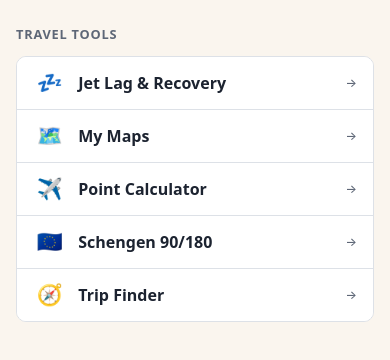
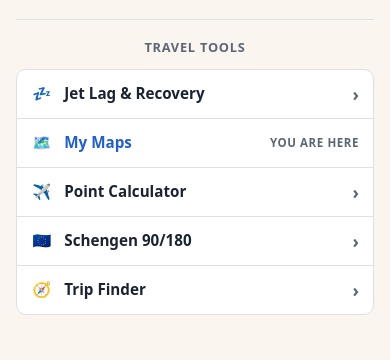
Before and after one commit to alvin-lam/my-maps, a plain HTML site: page index.html in a window 390 px wide. Shown: the part 1063-1423 px from the top of the page. Drawn offline with nearby package versions, Linux system fonts and the light colour scheme.

Commit message:
Replace Travel Tools with the version from schengen-90-days
Co-Authored-By: Claude Opus 5.5 <noreply@anthropic.com>
Claude-Session: https://claude.ai/code/session_01QiBPmsajUDYGBpgYGFXvLE

```diff
--- a/css/styles.css
+++ b/css/styles.css
@@ -402,36 +402,35 @@ body.has-install-banner { padding-bottom: var(--install-banner-height, 140px); }
 .disclaimer a { color: inherit; text-decoration: underline; }
 .disclaimer a:hover, .disclaimer a:focus-visible { color: var(--text); }
 
-/* Travel Tools: links to the other All Trips Considered tools.
-   Square buttons on desktop, a simple list on phones. Colors follow the app's theme and color scheme. */
-.travel-tools {
-  --tt-bg: var(--surface); --tt-border: var(--border); --tt-text: var(--text);
-  --tt-muted: var(--muted); --tt-accent: var(--primary); --tt-hover: var(--bg);
-  margin: 28px auto 0; max-width: 880px; text-align: center;
+/* Travel Tools: links to other All Trips Considered tools.
+   Wider screens: a row of buttons (name, then icon).
+   Phones: a list, one tool per row (icon, name, arrow). */
+.quick-links { margin-top: 22px; padding-top: 18px; border-top: 1px solid var(--border); text-align: center; }
+.quick-links h2 { margin: 0 0 12px; font-size: .8rem; font-weight: 700; letter-spacing: .06em; text-transform: uppercase; color: var(--muted); }
+.quick-links ul { list-style: none; margin: 0; padding: 0; display: flex; flex-wrap: wrap; justify-content: center; gap: 8px; }
+.quick-links a {
+  display: inline-flex; align-items: center; gap: 6px; height: 44px; padding: 0 14px;
+  border: 1px solid var(--border); border-radius: 8px; background: var(--surface);
+  color: var(--text); font-size: .9rem; font-weight: 600; text-decoration: none;
 }
-.tt-title { margin: 0 0 12px; font-size: .8rem; font-weight: 700; letter-spacing: .06em; text-transform: uppercase; color: var(--tt-muted); }
-.tt-list { list-style: none; margin: 0; padding: 0; display: grid; grid-template-columns: repeat(5, 1fr); gap: 10px; }
-.tt-link {
-  display: flex; flex-direction: column; align-items: center; justify-content: center; gap: 4px;
-  height: 100%; min-height: 104px; padding: 14px 8px;
-  border: 1px solid var(--tt-border); border-radius: 0; background: var(--tt-bg);
-  color: var(--tt-text); text-decoration: none; font-weight: 600; font-size: .9rem; line-height: 1.25;
-  transition: border-color .15s, background .15s;
+.quick-links .ql-icon { order: 2; }
+.quick-links .ql-arrow { display: none; }
+.quick-links a:hover { border-color: var(--brand-link); color: var(--brand-link); }
+.quick-links a:focus-visible { outline: 2px solid var(--primary); outline-offset: 2px; }
+.quick-links a[aria-current="page"] { border-color: var(--brand-link); color: var(--brand-link); }
+@media (max-width: 600px) {
+  .quick-links ul { display: block; max-width: 420px; margin: 0 auto; border: 1px solid var(--border); border-radius: 10px; background: var(--surface); overflow: hidden; text-align: left; }
+  .quick-links li + li { border-top: 1px solid var(--border); }
+  .quick-links a { display: flex; gap: 12px; height: 48px; border: 0; border-radius: 0; background: transparent; font-size: .95rem; }
+  .quick-links .ql-icon { order: 0; width: 1.4em; text-align: center; }
+  .quick-links .ql-arrow { display: inline; margin-left: auto; color: var(--muted); font-size: 1.1rem; }
+  .quick-links a[aria-current="page"] .ql-arrow { font-size: .72rem; font-weight: 700; letter-spacing: .05em; text-transform: uppercase; }
+  .quick-links a:hover { background: var(--bg); }
+  .quick-links a:focus-visible { outline-offset: -2px; }
+  .quick-links .ql-name, .quick-links .ql-arrow { white-space: nowrap; }
 }
-.disclaimer .tt-link { text-decoration: none; color: var(--tt-text); }
-.tt-emoji { font-size: 1.6rem; line-height: 1; }
-.tt-arrow { font-size: .75rem; font-weight: 500; color: var(--tt-muted); }
-.tt-link:hover { border-color: var(--tt-accent); background: var(--tt-hover); }
-.tt-link:hover .tt-arrow { color: var(--tt-accent); }
-.tt-link:focus-visible { outline: 2px solid var(--tt-accent); outline-offset: 2px; }
-.tt-link[aria-current="page"] { border: 2px solid var(--tt-accent); cursor: default; }
-.tt-link[aria-current="page"] .tt-arrow { color: var(--tt-accent); font-weight: 700; letter-spacing: .04em; }
-@media (max-width: 600px) {
-  .travel-tools { text-align: left; }
-  .tt-list { display: block; border: 1px solid var(--tt-border); border-radius: 10px; background: var(--tt-bg); overflow: hidden; }
-  .tt-list li + li { border-top: 1px solid var(--tt-border); }
-  .tt-link { flex-direction: row; justify-content: flex-start; gap: 12px; width: auto; min-height: 52px; padding: 12px 16px; border: 0; font-size: 1rem; }
-  .tt-emoji { font-size: 1.3rem; width: 1.6em; text-align: center; }
-  .tt-name { flex: 1; }
-  .tt-link[aria-current="page"] { border: 0; box-shadow: inset 3px 0 0 var(--tt-accent); }
+/* Very narrow phones: a check mark instead of "You are here" keeps one line per row. */
+@media (max-width: 360px) {
+  .quick-links a[aria-current="page"] .ql-arrow { font-size: 0; }
+  .quick-links a[aria-current="page"] .ql-arrow::after { content: "\2713"; font-size: 1rem; letter-spacing: 0; }
 }
--- a/index.html
+++ b/index.html
@@ -263,14 +263,14 @@
       <p><button type="button" class="btn btn-ghost" id="install-open" hidden>Install app</button></p>
       <img src="assets/icon.png?v=3" alt="My Maps icon" width="75" height="75" class="footer-icon">
       <p class="copyright">© <span id="copyright-year">2026</span> <a href="https://alltripsconsidered.com">All Trips Considered</a>. All rights reserved.</p>
-      <nav class="travel-tools" aria-labelledby="travel-tools-title">
-        <h2 id="travel-tools-title" class="tt-title">Travel Tools</h2>
-        <ul class="tt-list">
-          <li><a class="tt-link" href="https://jetlag.alltripsconsidered.com"><span class="tt-emoji" aria-hidden="true">💤</span><span class="tt-name">Jet Lag &amp; Recovery</span><span class="tt-arrow">→</span></a></li>
-          <li><a class="tt-link" href="https://mymaps.alltripsconsidered.com"><span class="tt-emoji" aria-hidden="true">🗺️</span><span class="tt-name">My Maps</span><span class="tt-arrow">→</span></a></li>
-          <li><a class="tt-link" href="https://points.alltripsconsidered.com"><span class="tt-emoji" aria-hidden="true">✈️</span><span class="tt-name">Point Calculator</span><span class="tt-arrow">→</span></a></li>
-          <li><a class="tt-link" href="https://90days.alltripsconsidered.com"><span class="tt-emoji" aria-hidden="true">🇪🇺</span><span class="tt-name">Schengen 90/180</span><span class="tt-arrow">→</span></a></li>
-          <li><a class="tt-link" href="https://tripfinder.alltripsconsidered.com"><span class="tt-emoji" aria-hidden="true">🧭</span><span class="tt-name">Trip Finder</span><span class="tt-arrow">→</span></a></li>
+      <nav class="quick-links" aria-labelledby="quick-links-title">
+        <h2 id="quick-links-title">Travel Tools</h2>
+        <ul>
+          <li><a href="https://jetlag.alltripsconsidered.com"><span class="ql-icon" aria-hidden="true">💤</span><span class="ql-name">Jet Lag &amp; Recovery</span><span class="ql-arrow" aria-hidden="true">›</span></a></li>
+          <li><a href="https://mymaps.alltripsconsidered.com" aria-current="page"><span class="ql-icon" aria-hidden="true">🗺️</span><span class="ql-name">My Maps</span><span class="ql-arrow" aria-hidden="true">You are here</span></a></li>
+          <li><a href="https://points.alltripsconsidered.com"><span class="ql-icon" aria-hidden="true">✈️</span><span class="ql-name">Point Calculator</span><span class="ql-arrow" aria-hidden="true">›</span></a></li>
+          <li><a href="https://90days.alltripsconsidered.com"><span class="ql-icon" aria-hidden="true">🇪🇺</span><span class="ql-name">Schengen 90/180</span><span class="ql-arrow" aria-hidden="true">›</span></a></li>
+          <li><a href="https://tripfinder.alltripsconsidered.com"><span class="ql-icon" aria-hidden="true">🧭</span><span class="ql-name">Trip Finder</span><span class="ql-arrow" aria-hidden="true">›</span></a></li>
         </ul>
       </nav>
     </footer>
@@ -296,7 +296,6 @@
 
 <script src="js/install.js"></script>
 <script src="js/back-to-top.js"></script>
-<script src="js/travel-tools.js"></script>
 <script src="https://cdn.jsdelivr.net/npm/d3@7.9.0/dist/d3.min.js"></script>
 <script src="https://cdn.jsdelivr.net/npm/topojson-client@3.1.0/dist/topojson-client.min.js"></script>
 <script src="js/map.js"></script>
--- a/js/travel-tools.js
+++ /dev/null
@@ -1,12 +0,0 @@
-/* Travel Tools: mark the link for the site being viewed.
-   The matching link gets aria-current="page" and "YOU ARE HERE" in place of its arrow. */
-(function () {
-  "use strict";
-  var host = location.hostname.replace(/^www\./, "");
-  document.querySelectorAll(".tt-link").forEach(function (a) {
-    var arrow = a.querySelector(".tt-arrow");
-    var match = a.hostname.replace(/^www\./, "") === host;
-    if (match) a.setAttribute("aria-current", "page"); else a.removeAttribute("aria-current");
-    if (arrow) arrow.textContent = match ? "YOU ARE HERE" : "→";
-  });
-})();
--- a/sw.js
+++ b/sw.js
@@ -2,7 +2,7 @@
    The app shell is cached on install so the map opens offline.
    Map libraries and map data from the CDN are cached the first time they load.
    Bump VERSION whenever any app shell file changes so visitors get the update. */
-var VERSION = "v30";
+var VERSION = "v31";
 var SHELL = "my-maps-shell-" + VERSION;
 var RUNTIME = "my-maps-runtime";
 var SHELL_FILES = [
@@ -14,7 +14,6 @@ var SHELL_FILES = [
   "js/install.js",
   "js/appearance.js",
   "js/back-to-top.js",
-  "js/travel-tools.js",
   "js/map.js",
   "data/world.json",
   "data/places.json",
```
